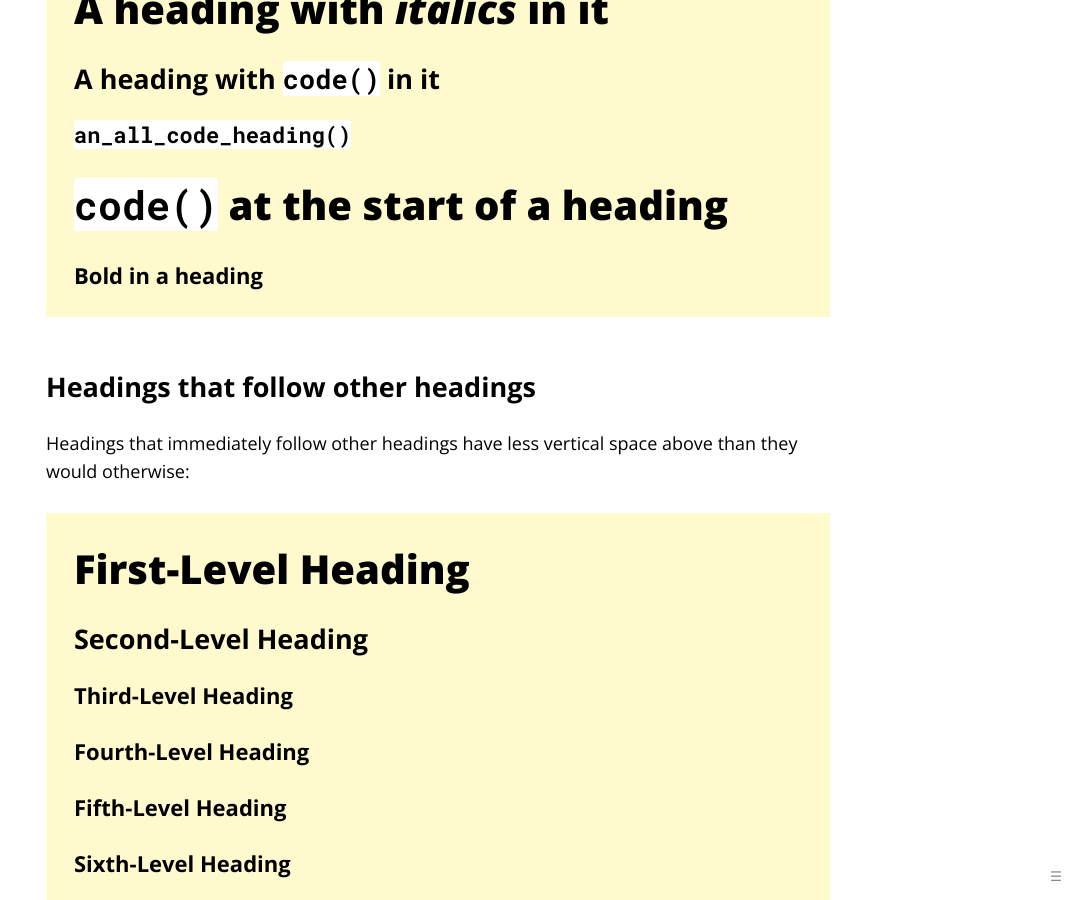
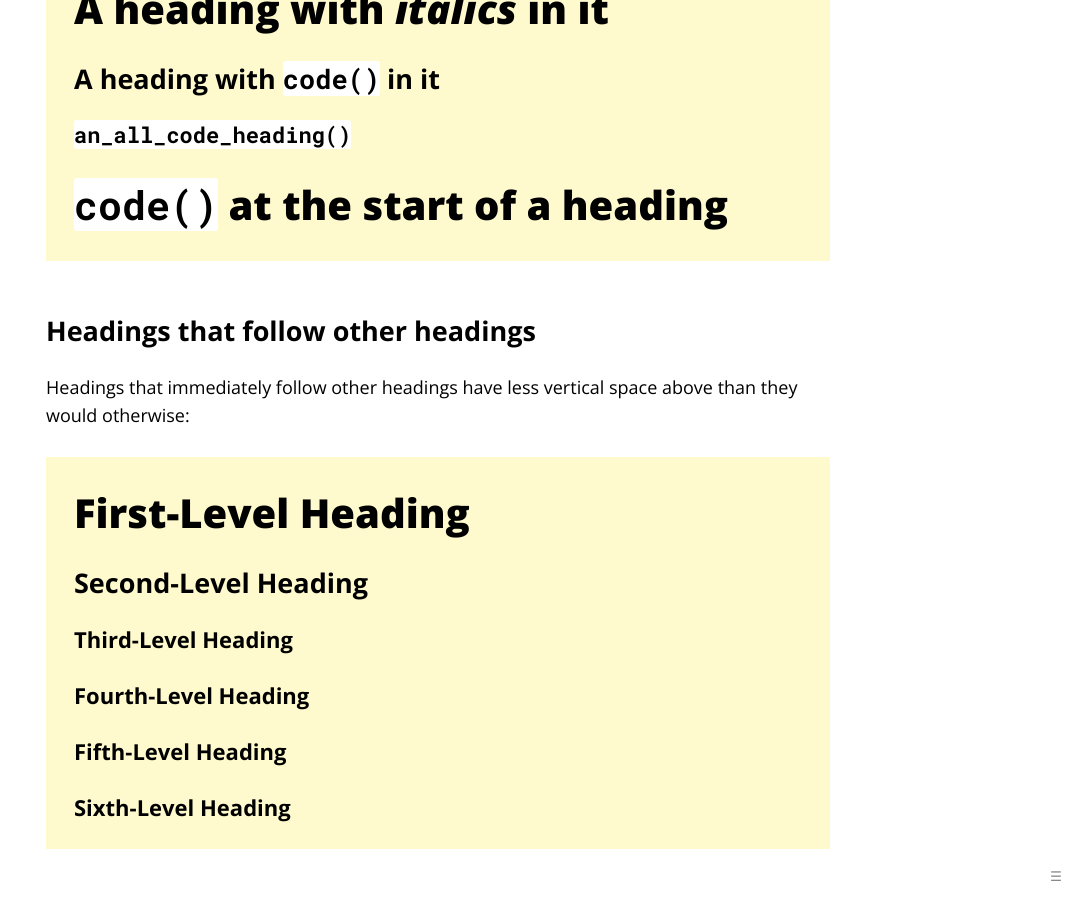
Before and after one commit to seanh/jekyll-theme-oatcake, a Jekyll site: the page built from _posts/2021-12-29-headings.md, in a window 1280 px wide and 900 px high, scrolled down 2875 px. Shown: the whole window, without its empty margins (202-1280 px from the left). Built offline with Jekyll 4.4.1, drawn with Linux system fonts in a browser that asks for light colours; our own code applies the rules of GitHub Pages for plain Markdown files; comment, search, counter and statistics services are not loaded.

Commit message:
Bold doesn't make sense in headings

```diff
--- a/_posts/2021-12-29-headings.md
+++ b/_posts/2021-12-29-headings.md
@@ -102,8 +102,6 @@ Headings can contain some inline styles:
 ### `an_all_code_heading()`
 {:.no_toc}
 # `code()` at the start of a heading
-### **Bold** in a heading
-{:.no_toc}
 </div>
 
 Headings that follow other headings
```
